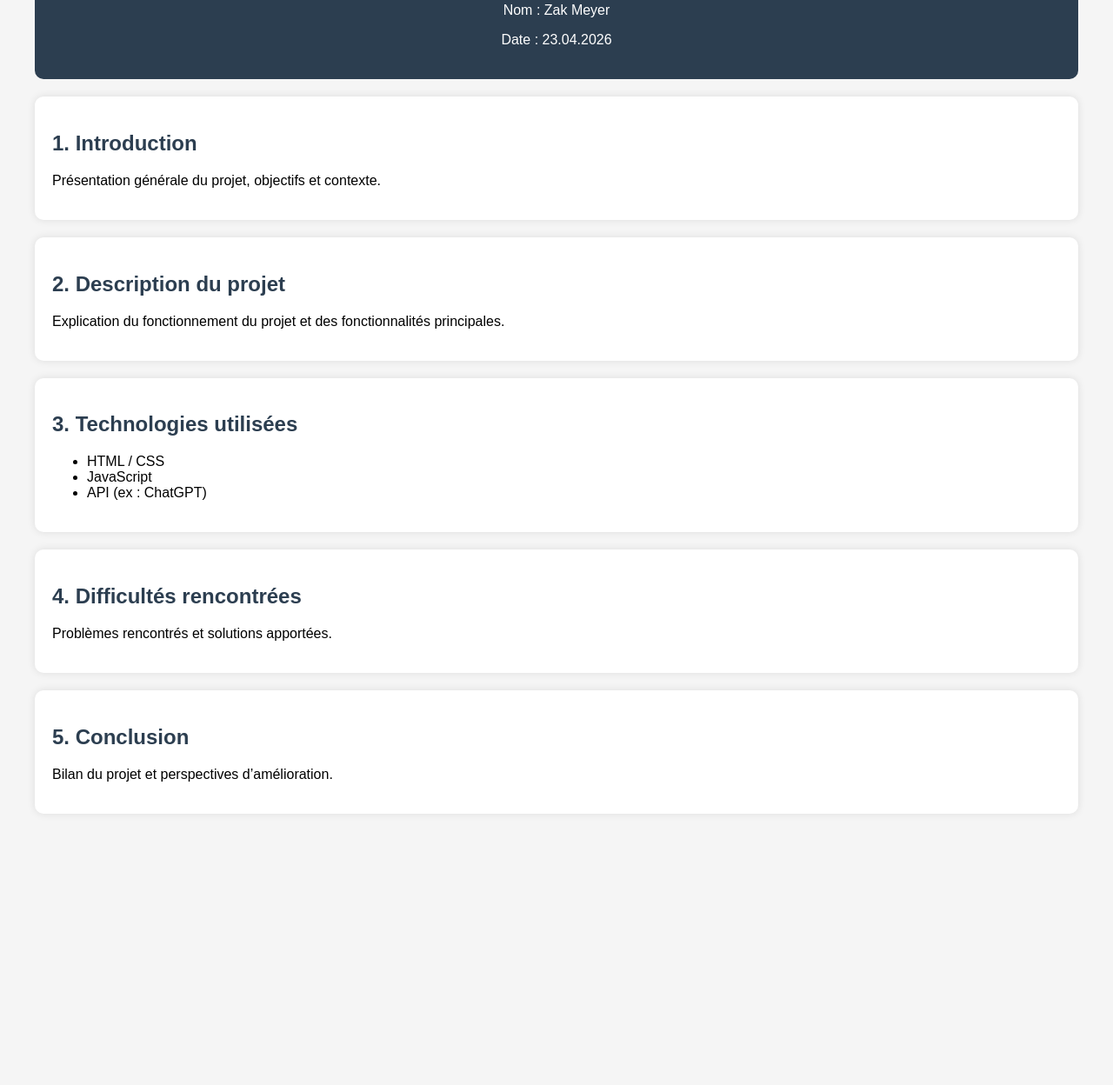
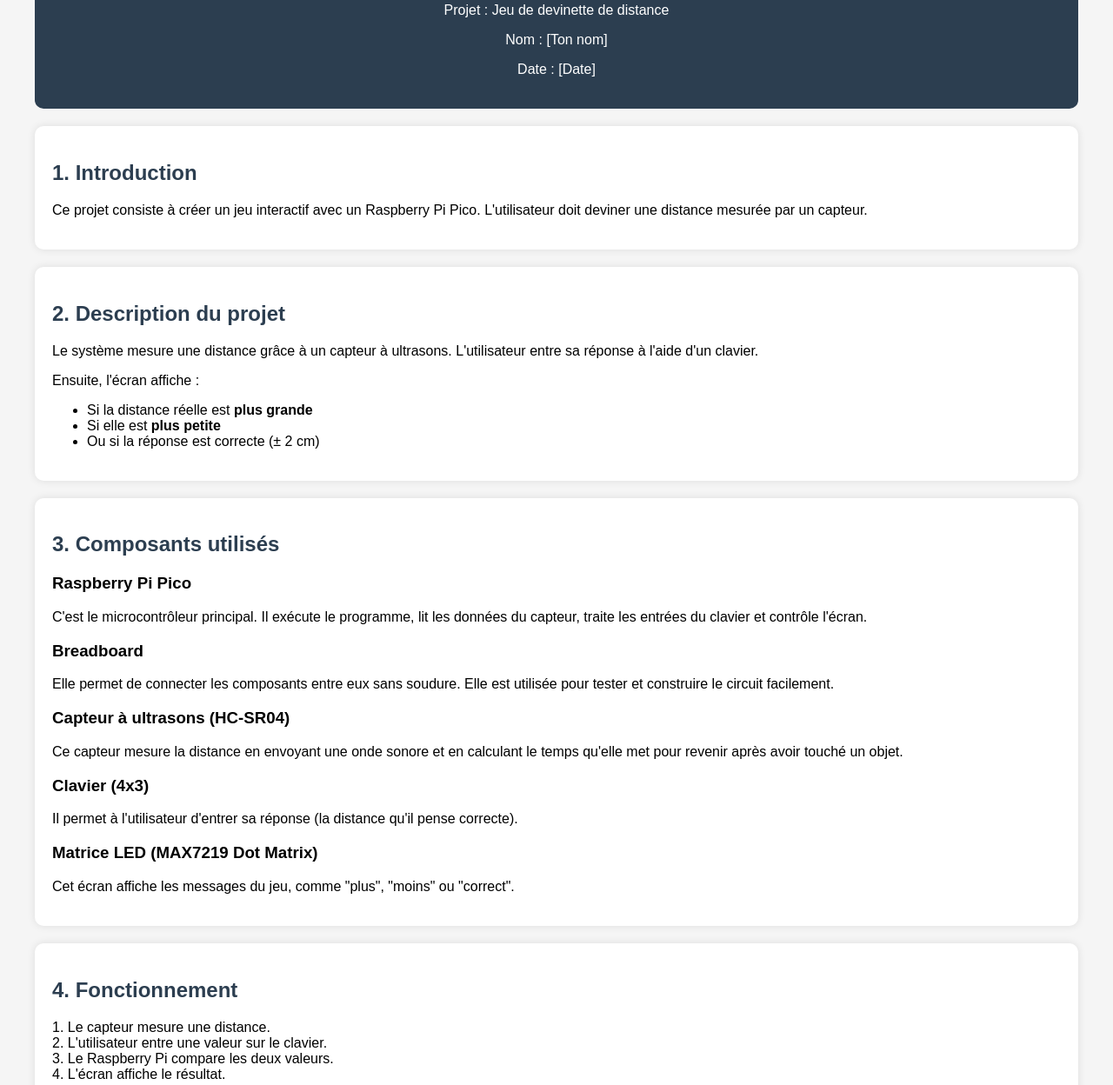
Before and after one commit to ocprojets/gp5, a plain HTML site: page index.html in a window 1280 px wide. Shown: the part 137-1385 px from the top of the page at 87% size. Before the commit the page ends 1113 px from the top, so only its background shows below. Drawn offline with Linux system fonts and the light colour scheme.

Commit message:
Ajoute info sur composants et ideee du projet

```diff
--- a/index.html
+++ b/index.html
@@ -32,37 +32,94 @@
 
 <header>
     <h1>Rapport de Projet Informatique</h1>
-    <p>Nom : Zak Meyer</p>
-    <p>Date : 23.04.2026 </p>
+    <p>Projet : Jeu de devinette de distance</p>
+    <p>Nom : [Ton nom]</p>
+    <p>Date : [Date]</p>
 </header>
 
 <section>
     <h2>1. Introduction</h2>
-    <p>Présentation générale du projet, objectifs et contexte.</p>
+    <p>
+        Ce projet consiste à créer un jeu interactif avec un Raspberry Pi Pico.
+        L'utilisateur doit deviner une distance mesurée par un capteur.
+    </p>
 </section>
 
 <section>
     <h2>2. Description du projet</h2>
-    <p>Explication du fonctionnement du projet et des fonctionnalités principales.</p>
-</section>
-
-<section>
-    <h2>3. Technologies utilisées</h2>
+    <p>
+        Le système mesure une distance grâce à un capteur à ultrasons.
+        L'utilisateur entre sa réponse à l'aide d'un clavier.
+    </p>
+    <p>
+        Ensuite, l'écran affiche :
+    </p>
     <ul>
-        <li>HTML / CSS</li>
-        <li>JavaScript</li>
-        <li>API (ex : ChatGPT)</li>
+        <li>Si la distance réelle est <b>plus grande</b></li>
+        <li>Si elle est <b>plus petite</b></li>
+        <li>Ou si la réponse est correcte (± 2 cm)</li>
     </ul>
 </section>
 
 <section>
-    <h2>4. Difficultés rencontrées</h2>
-    <p>Problèmes rencontrés et solutions apportées.</p>
+    <h2>3. Composants utilisés</h2>
+
+    <h3>Raspberry Pi Pico</h3>
+    <p>
+        C'est le microcontrôleur principal. Il exécute le programme, lit les données du capteur,
+        traite les entrées du clavier et contrôle l'écran.
+    </p>
+
+    <h3>Breadboard</h3>
+    <p>
+        Elle permet de connecter les composants entre eux sans soudure.
+        Elle est utilisée pour tester et construire le circuit facilement.
+    </p>
+
+    <h3>Capteur à ultrasons (HC-SR04)</h3>
+    <p>
+        Ce capteur mesure la distance en envoyant une onde sonore et en calculant le temps
+        qu'elle met pour revenir après avoir touché un objet.
+    </p>
+
+    <h3>Clavier (4x3)</h3>
+    <p>
+        Il permet à l'utilisateur d'entrer sa réponse (la distance qu'il pense correcte).
+    </p>
+
+    <h3>Matrice LED (MAX7219 Dot Matrix)</h3>
+    <p>
+        Cet écran affiche les messages du jeu, comme "plus", "moins" ou "correct".
+    </p>
+
 </section>
 
 <section>
-    <h2>5. Conclusion</h2>
-    <p>Bilan du projet et perspectives d’amélioration.</p>
+    <h2>4. Fonctionnement</h2>
+    <p>
+        1. Le capteur mesure une distance.<br>
+        2. L'utilisateur entre une valeur sur le clavier.<br>
+        3. Le Raspberry Pi compare les deux valeurs.<br>
+        4. L'écran affiche le résultat.
+    </p>
+</section>
+
+<section>
+    <h2>5. Difficultés rencontrées</h2>
+    <p>
+        - Connexion des composants<br>
+        - Lecture du clavier<br>
+        - Précision du capteur<br>
+        - Affichage sur la matrice LED
+    </p>
+</section>
+
+<section>
+    <h2>6. Conclusion</h2>
+    <p>
+        Ce projet permet d'apprendre à utiliser plusieurs composants électroniques
+        et à créer un système interactif complet.
+    </p>
 </section>
 
 </body>
```
